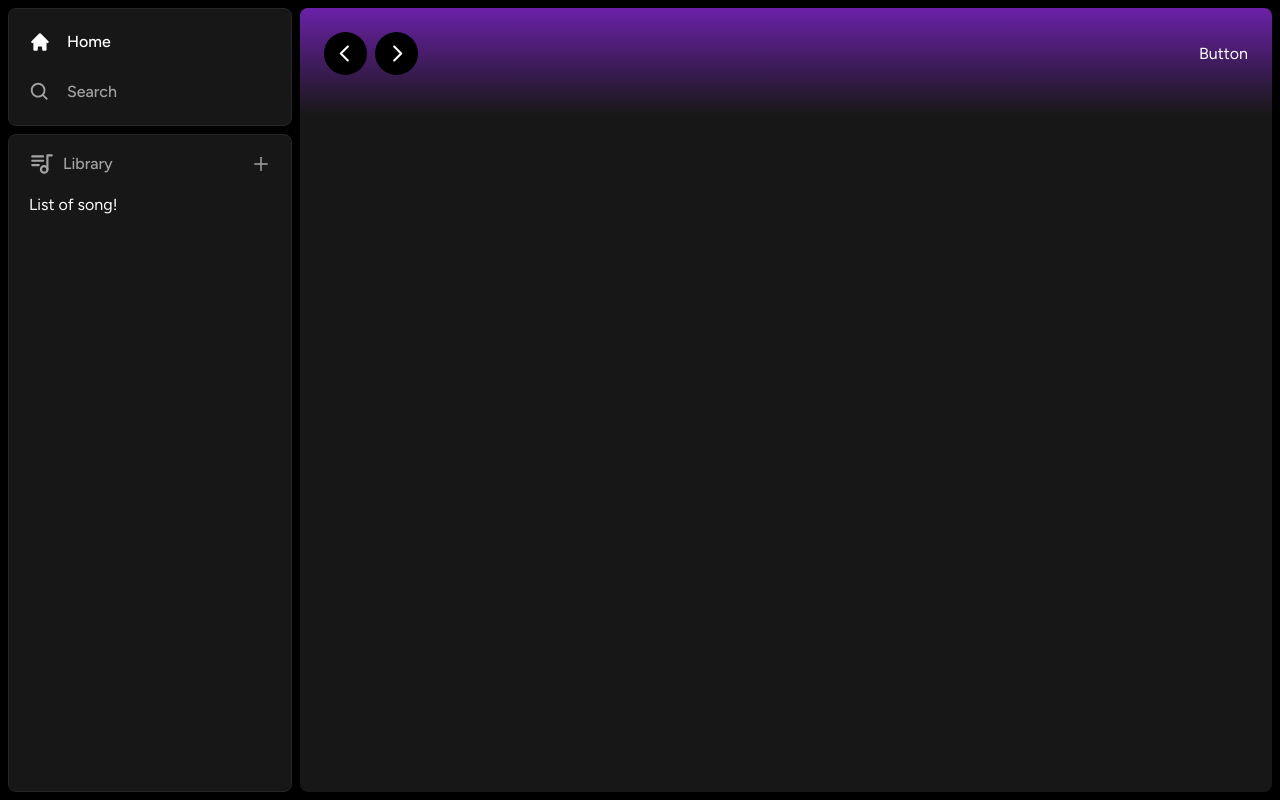
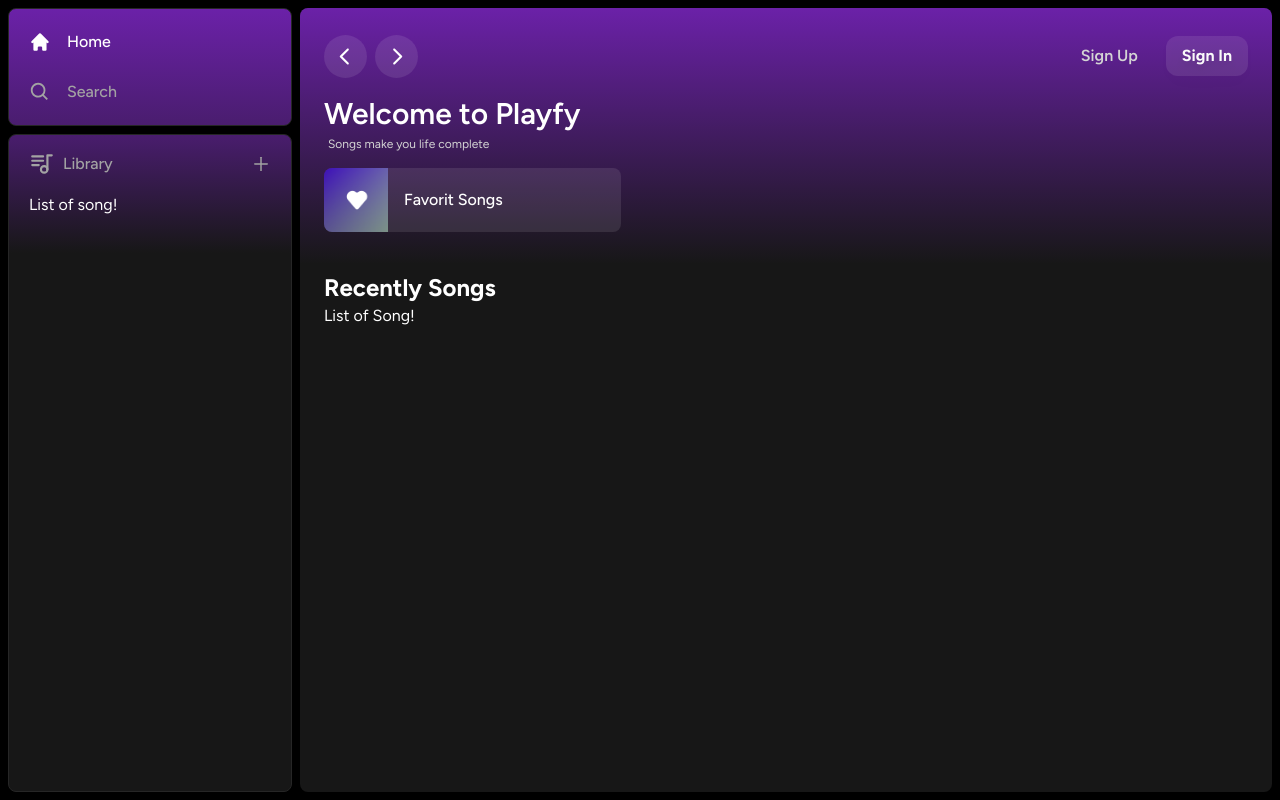
Before and after one commit to maymiquy/playfy-app, a Next.js app: page / in a window 1280 px wide. Built offline with nearby package versions, Linux system fonts and the light colour scheme.

Commit message:
feat: add layout & new component

```diff
--- a/src/app/(home)/page.tsx
+++ b/src/app/(home)/page.tsx
@@ -1,15 +1,28 @@
 import Header from "@/components/Header";
+import ListItem from "@/components/ListItem";
 
-interface HomeProps {
- children: React.ReactNode;
-}
-
-export default function Home({ children }: HomeProps) {
+function Home() {
  return (
   <div className="bg-neutral-900 rounded-lg h-full w-full overflow-hidden overflow-y-auto">
    <Header className="">
-    <div></div>
+    <div className="mb-2">
+     <h1 className="text-white text-3xl font-semibold">Welcome to Playfy</h1>
+     <p className="text-neutral-300 text-xs m-1">
+      Songs make you life complete
+     </p>
+     <div className="grid grid-cols-1 sm:grid-cols-2 xl:grid-cols-3 2xl:grid-cols-4 gap-4 mt-4">
+      <ListItem image="/img/liked.png" name="Favorit Songs" href="fav" />
+     </div>
+    </div>
    </Header>
+   <div className="mb-8 mt-2 px-6">
+    <div className="flex jutify-between items-center">
+     <h1 className="text-white text-2xl font-bold">Recently Songs</h1>
+    </div>
+    <div className="">List of Song!</div>
+   </div>
   </div>
  );
 }
+
+export default Home;
--- a/src/components/Button.tsx
+++ b/src/components/Button.tsx
@@ -1,7 +1,27 @@
-export const Button = () => {
- return (
-  <div>
-   <button>Button</button>
-  </div>
- );
-};
+import { forwardRef } from "react";
+import { twMerge } from "tailwind-merge";
+
+interface ButtonProps extends React.ButtonHTMLAttributes<HTMLButtonElement> {}
+
+const Button = forwardRef<HTMLButtonElement, ButtonProps>(
+ ({ className, children, disabled, type = "button", ...props }, ref) => {
+  return (
+   <button
+    type={type}
+    className={twMerge(
+     `w-full rounded-xl bg-purple-900/90 p-3 disabled:cursor-not-allowed disabled:opacity-50 text-neutral-50 font-bold transition`,
+     className,
+    )}
+    disabled={disabled}
+    ref={ref}
+    {...props}
+   >
+    {children}
+   </button>
+  );
+ },
+);
+
+Button.displayName = "Button";
+
+export default Button;
--- a/src/components/Header.tsx
+++ b/src/components/Header.tsx
@@ -5,7 +5,7 @@ import { twMerge } from "tailwind-merge";
 import { RxCaretLeft, RxCaretRight } from "react-icons/rx";
 import { HiHome } from "react-icons/hi";
 import { BiSearch } from "react-icons/bi";
-import { Button } from "./Button";
+import Button from "./Button";
 
 interface HeaderProps {
  children: React.ReactNode;
@@ -24,34 +24,48 @@ const Header: React.FC<HeaderProps> = ({ children, className }) => {
    <div className="w-full flex items-center justify-between mb-4">
     <div className="hidden md:flex gap-x-2 items-center">
      <button
-      className="rounded-full bg-black p-1 flex items-center justify-center hover:opacity-75 transition"
+      className="rounded-full bg-neutral-100/10 p-1 flex items-center justify-center hover:bg-neutral-100/20 transition"
       onClick={() => router.back()}
      >
       <RxCaretLeft className="text-white" size={35} />
      </button>
      <button
-      className="rounded-full bg-black p-1 flex items-center justify-center hover:opacity-75 transition"
+      className="rounded-full bg-neutral-100/10 p-1 flex items-center justify-center hover:bg-neutral-100/20 transition"
       onClick={() => router.forward()}
      >
       <RxCaretRight className="text-white" size={35} />
      </button>
     </div>
     <div className="flex md:hidden gap-x-2 items-center">
-     <button className="rounded-full bg-black flex items-center justify-center hover:opacity-75 transition p-2">
+     <button className="rounded-full bg-neutral-100/10 flex items-center justify-center hover:bg-neutral-100/20 transition p-2">
       <HiHome className="text-white" size={20} />
      </button>
-     <button className="rounded-full bg-black flex items-center justify-center hover:opacity-75 transition p-2">
+     <button className="rounded-full bg-neutral-100/10 flex items-center justify-center hover:bg-neutral-100/20 transition p-2">
       <BiSearch className="text-white" size={20} />
      </button>
     </div>
     <div className="flex justify-between items-center gap-x-4">
      <>
       <div>
-       <Button></Button>
+       <Button
+        className="bg-transparent text-neutral-300 hover:text-white font-semibold"
+        onClick={() => {}}
+       >
+        Sign Up
+       </Button>
+      </div>
+      <div>
+       <Button
+        className="bg-neutral-100/10 px-4 py-2 hover:bg-neutral-100/20 drop-shadow-lg"
+        onClick={() => {}}
+       >
+        Sign In
+       </Button>
       </div>
      </>
     </div>
    </div>
+   {children}
   </div>
  );
 };
--- a/src/components/Library.tsx
+++ b/src/components/Library.tsx
@@ -2,12 +2,14 @@
 import { TbPlaylist } from "react-icons/tb";
 import { AiOutlinePlus } from "react-icons/ai";
 
-export const Library = () => {
+const Library = () => {
  const onCLick = () => {
   // TODO : Handle upload
  };
+
+ //  TODO : Make div for gradient
  return (
-  <div className="flex flex-col">
+  <div className="flex flex-col pb-9 bg-gradient-to-b from-purple-800/60">
    <div className="flex items-center justify-between px-5 pt-4">
     <div className="inline-flex items-center gap-x-2">
      <TbPlaylist className="text-neutral-400" size={26} />
@@ -23,3 +25,4 @@ export const Library = () => {
   </div>
  );
 };
+export default Library;
--- /dev/null
+++ b/src/components/ListItem.tsx
@@ -0,0 +1,41 @@
+"use client";
+
+import Image from "next/image";
+import { useRouter } from "next/navigation";
+import { FaPlay } from "react-icons/fa";
+
+interface ListItemProps {
+ image: string;
+ name: string;
+ href: string;
+}
+
+const ListItem: React.FunctionComponent<ListItemProps> = ({
+ image,
+ name,
+ href,
+}) => {
+ const router = useRouter();
+
+ const onClick = () => {
+  // TODO: Add Auth
+  router.push(href);
+ };
+
+ return (
+  <button
+   className="relative group flex items-center rounded-lg overflow-hidden gap-x-4 bg-neutral-100/10 hover:bg-neutral-100/20 transition pr-4"
+   onClick={onClick}
+  >
+   <div className="relative min-h-[64px] min-w-[64px]">
+    <Image className="object-cover" src={image} alt="Image" fill />
+   </div>
+   <p className="font-medium truncate py-5">{name}</p>
+   <div className="flex justify-center items-center absolute opacity-0 rounded-full bg-purple-600/80 group-hover:opacity-100 transition p-4 drop-shadow-lg right-5 hover:scale-110">
+    <FaPlay className="text-white" />
+   </div>
+  </button>
+ );
+};
+
+export default ListItem;
--- a/src/components/Sidebar.tsx
+++ b/src/components/Sidebar.tsx
@@ -7,8 +7,8 @@ import { HiHome } from "react-icons/hi";
 import { BiSearch } from "react-icons/bi";
 
 import Box from "./Box";
-import { SidebarItem } from "./SidebarItem";
-import { Library } from "./Library";
+import SidebarItem from "./SidebarItem";
+import Library from "./Library";
 
 interface SidebarProps {
  children: React.ReactNode;
@@ -37,18 +37,20 @@ const Sidebar: React.FC<SidebarProps> = ({ children }) => {
  return (
   <div className="flex h-full">
    <div className="hidden md:flex flex-col gap-y-2 h-full w-[300px] p-2">
-    <Box>
+    <Box className="bg-gradient-to-b from-purple-800 to-purple-800/60">
      <div className="flex flex-col gap-y-4 px-5 py-4">
       {routes.map((item) => (
        <SidebarItem key={item.label} {...item} />
       ))}
      </div>
     </Box>
-    <Box className="overflow-y-auto h-full">
+    <Box className="relative overflow-y-auto h-full">
      <Library />
     </Box>
    </div>
-   <main className="h-full flex-1 overflow-y-auto py-2 pe-2">{children}</main>
+   <main className="h-full flex-1 overflow-y-auto md:py-2 md:pe-2">
+    {children}
+   </main>
   </div>
  );
 };
--- a/src/components/SidebarItem.tsx
+++ b/src/components/SidebarItem.tsx
@@ -10,7 +10,7 @@ interface SidebarItemProps {
  href: string;
 }
 
-export const SidebarItem: React.FC<SidebarItemProps> = ({
+const SidebarItem: React.FC<SidebarItemProps> = ({
  icon: Icon,
  label,
  active,
@@ -29,3 +29,5 @@ export const SidebarItem: React.FC<SidebarItemProps> = ({
   </Link>
  );
 };
+
+export default SidebarItem;
--- a/tailwind.config.ts
+++ b/tailwind.config.ts
@@ -1,7 +1,11 @@
 import type { Config } from "tailwindcss";
 
 const config: Config = {
- content: ["./src/pages/**/*.{js,ts,jsx,tsx,mdx}", "./src/components/**/*.{js,ts,jsx,tsx,mdx}", "./src/app/**/*.{js,ts,jsx,tsx,mdx}"],
+ content: [
+  "./src/pages/**/*.{js,ts,jsx,tsx,mdx}",
+  "./src/components/**/*.{js,ts,jsx,tsx,mdx}",
+  "./src/app/**/*.{js,ts,jsx,tsx,mdx}",
+ ],
  theme: {
   extend: {},
  },
```
Also changed, not shown: public/img/liked.png (added).
